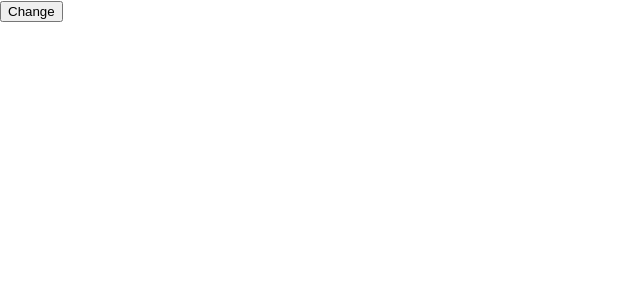
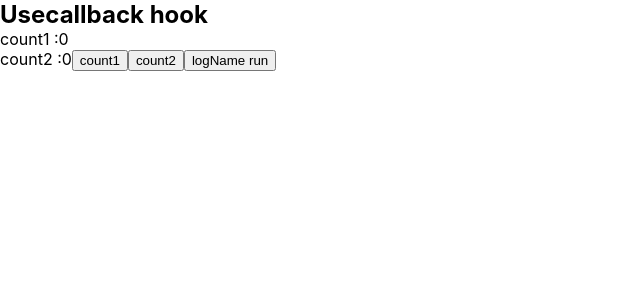
Before and after one commit to akshitkumar450/Advanced-Hooks, a React (Create React App) app: page / in a window 1280 px wide. Shown: the top 300 px of the page, without its empty margins (0-640 px from the left). Built offline with nearby package versions, Linux system fonts and the light colour scheme.

Commit message:
usecallback hook-1

```diff
--- a/src/App.js
+++ b/src/App.js
@@ -6,6 +6,7 @@ import UseEffectuseLayout from "./UseEffect-useLayout";
 import ContextRoot from "./Context-Api/ContextRoot";
 import Error from "./ErrorBoundary/Error";
 import Parent from "./Performance/Parent";
+import UseCallback1 from "./UseCallback1";
 function App() {
   return (
     <div>
@@ -18,8 +19,10 @@ function App() {
       */}
       {/* <Error>
         <ContextRoot />
-     </Error>*/}
-      <Parent />
+     </Error>*
+     <Parent />
+      */}
+      <UseCallback1 />
     </div>
   );
 }
--- /dev/null
+++ b/src/UseCallback1.js
@@ -0,0 +1,33 @@
+import React, { useCallback, useEffect, useState } from "react";
+
+const functions = new Set();
+
+function UseCallback1() {
+  const [count1, setCount1] = useState(0);
+  const [count2, setCount2] = useState(0);
+
+  const increment1 = () => setCount1(count1 + 1);
+  const increment2 = () => setCount2(count2 + 1);
+
+  //   this function will be generated new at every single time and it will be added in the set even if the function is same ,,but at every render its reference in the memory is not same
+
+  //   this can be avoided by useCallback hook which is used to memoize the function
+  const logName = useCallback(() => console.log("render"), []);
+
+  functions.add(logName);
+  console.log(functions);
+
+  return (
+    <div>
+      <h2>Usecallback hook</h2>
+      count1 :{count1}
+      <br />
+      count2 :{count2}
+      <button onClick={increment1}>count1</button>
+      <button onClick={increment2}>count2</button>
+      <button onClick={logName}>logName run</button>
+    </div>
+  );
+}
+
+export default UseCallback1;
```
